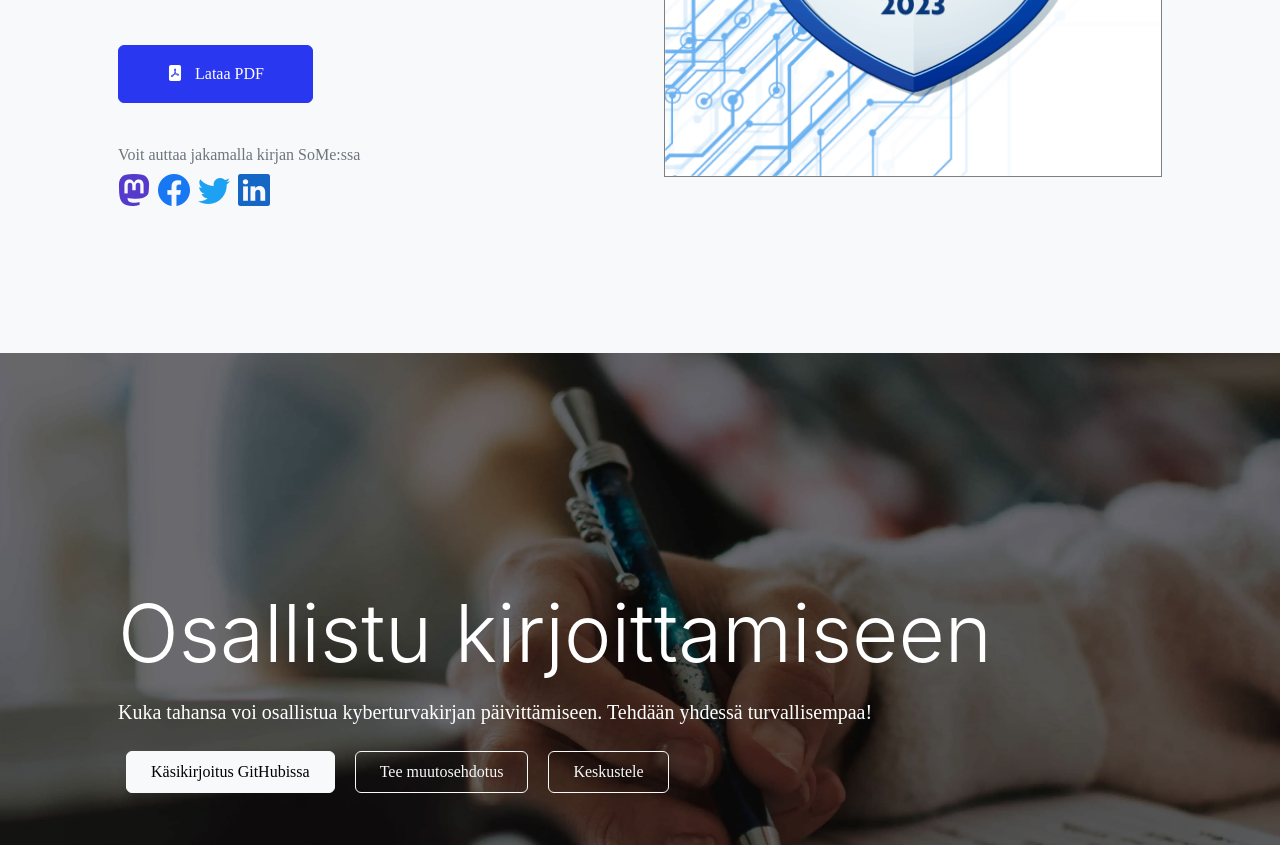
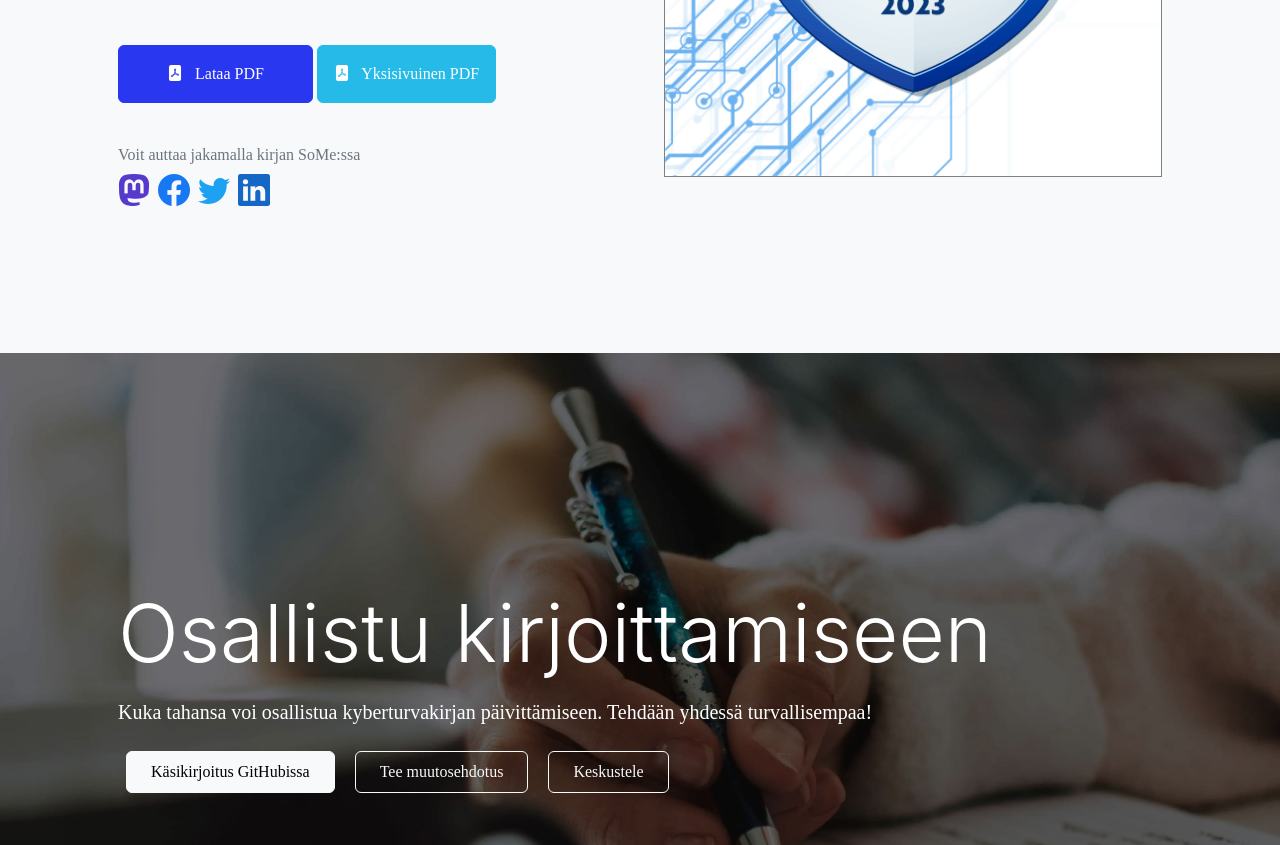
Before and after one commit to kyberturvakirja/kyberturvakirja.github.io, a plain HTML site: page docs/index.html in a window 1280 px wide. Shown: the part 2276-3121 px from the top of the page. Drawn offline with nearby package versions, Linux system fonts and the light colour scheme; no server answers.

Commit message:
added single-page download link

```diff
--- a/docs/index.html
+++ b/docs/index.html
@@ -160,7 +160,11 @@
                                 <i class="bi bi-file-pdf-fill me-2"></i>
                                 <span id="latest">Lataa PDF</span>
                             </a>
-<!--                            <a class="btn btn-secondary my-2 px-3 py-2" href="https://github.com/kyberturvakirja/kyberturvakirja/releases/latest/">
+                            <a class="btn btn-secondary my-2 px-3 py-3" href="https://github.com/kyberturvakirja/kyberturvakirja/releases/download/v1.0/kyberturvakirja2023_kapea.pdf">
+                                <i class="bi bi-file-pdf-fill me-2"></i>
+                                <span id="draft">Yksisivuinen PDF</span>
+                            </a>
+<!--                            <a class="btn btn-secondary my-2 px-3 py-2" href="https://nightly.link/kyberturvakirja/kyberturvakirja/workflows/build/master/kyberturvakirja.zip">
                                 <i class="bi bi-github me-2 ts-2"></i>
                                 <span id="draft">Uusin vedos</span>
                             </a>-->
```
